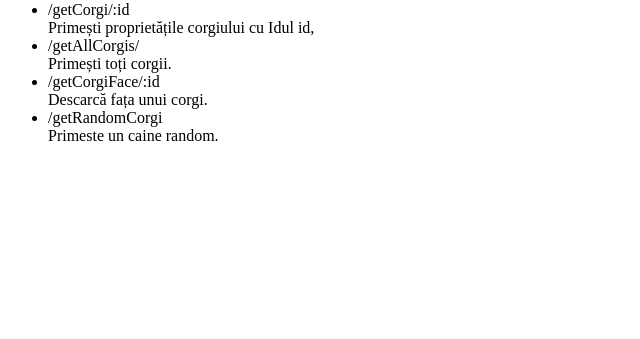
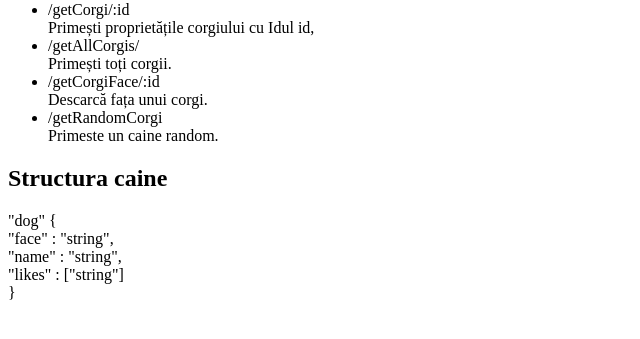
Before and after one commit to alin-rautoiu/corgr, a website: page views/index.html in a window 1280 px wide. Shown: the part 79-418 px from the top of the page, without its empty margins (0-640 px from the left). Drawn offline with Linux system fonts and the light colour scheme.

Commit message:
Uptade index

```diff
--- a/views/index.html
+++ b/views/index.html
@@ -25,5 +25,20 @@
                 Primeste un caine random.
             </li>
         </ul>
+
+        <h2>
+            Structura caine
+        </h2>
+        <div>
+           "dog" {
+           <br>
+                "face" : "string",
+                <br>
+                "name" : "string",
+                <br>
+                "likes" : ["string"]
+                <br>
+            }
+        </div>
     </body>
 </html>
```
